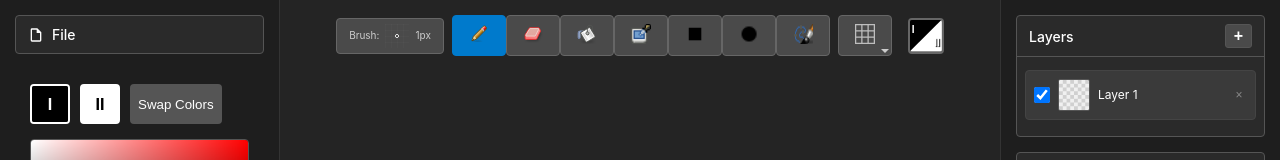
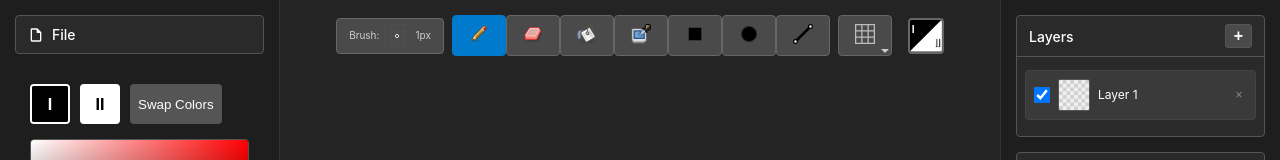
Before and after one commit to YamesYamerson/spritemaker, a React (Vite) app: page / in a window 1280 px wide. Shown: the top 160 px of the page. Built offline with nearby package versions, Linux system fonts and the light colour scheme.

Commit message:
feat: shapes
Updated shapes and replaced line icon

```diff
--- a/src/components/Toolbar.tsx
+++ b/src/components/Toolbar.tsx
@@ -131,7 +131,7 @@ const Toolbar: React.FC<ToolbarProps> = ({
     { id: 'eyedropper', name: 'Eyedropper', icon: '/icons/eyedropper.png', iconType: 'png' },
     { id: 'rectangle', name: 'Rectangle', icon: '/icons/rectangle.png', iconType: 'png' },
     { id: 'circle', name: 'Circle', icon: '/icons/circle.png', iconType: 'png' },
-    { id: 'line', name: 'Line', icon: '/icons/line.png', iconType: 'png' }
+    { id: 'line', name: 'Line', icon: '/icons/line.svg', iconType: 'svg' }
   ]
 
   return (
```
Also changed, not shown: public/icons/line.svg (added).
